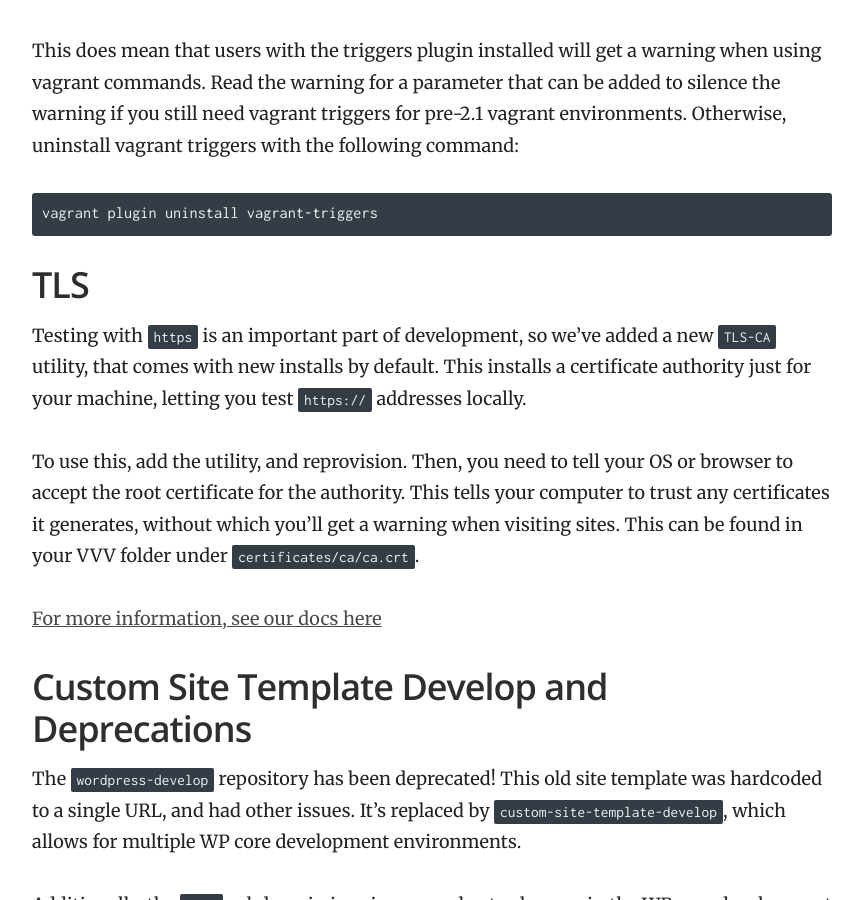
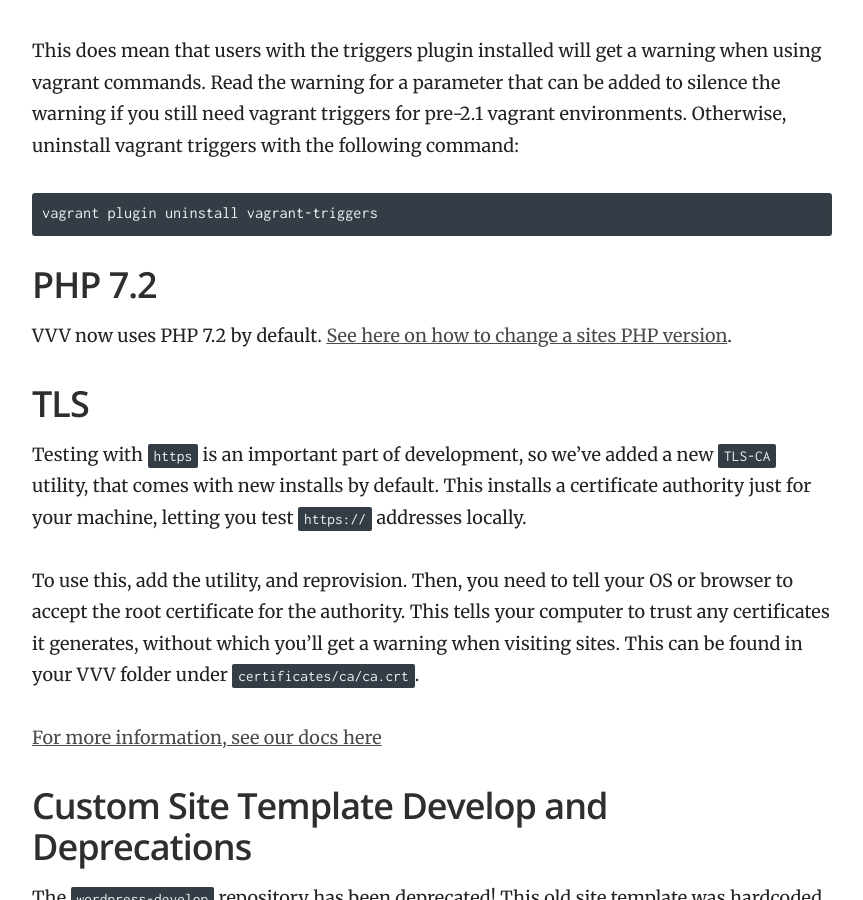
Before and after one commit to Varying-Vagrant-Vagrants/varyingvagrantvagrants.org, a Jekyll site: the page built from _posts/2018-05-22-varying-vagrant-vagrants-2-2-1.md, in a window 1280 px wide and 900 px high, scrolled down 464 px. Shown: the whole window, without its empty margins (358-1221 px from the left). Built offline with Jekyll 4.4.1, drawn with Linux system fonts in a browser that asks for light colours.

Commit message:
php defaults changes

````diff
--- a/_posts/2018-05-22-varying-vagrant-vagrants-2-2-1.md
+++ b/_posts/2018-05-22-varying-vagrant-vagrants-2-2-1.md
@@ -18,6 +18,10 @@ This does mean that users with the triggers plugin installed will get a warning
 ```
 vagrant plugin uninstall vagrant-triggers
 ```
+
+## PHP 7.2
+
+VVV now uses PHP 7.2 by default. [See here on how to change a sites PHP version](https://varyingvagrantvagrants.org/docs/en-US/adding-a-new-site/changing-php-version/).
 
 ## TLS
 
````
